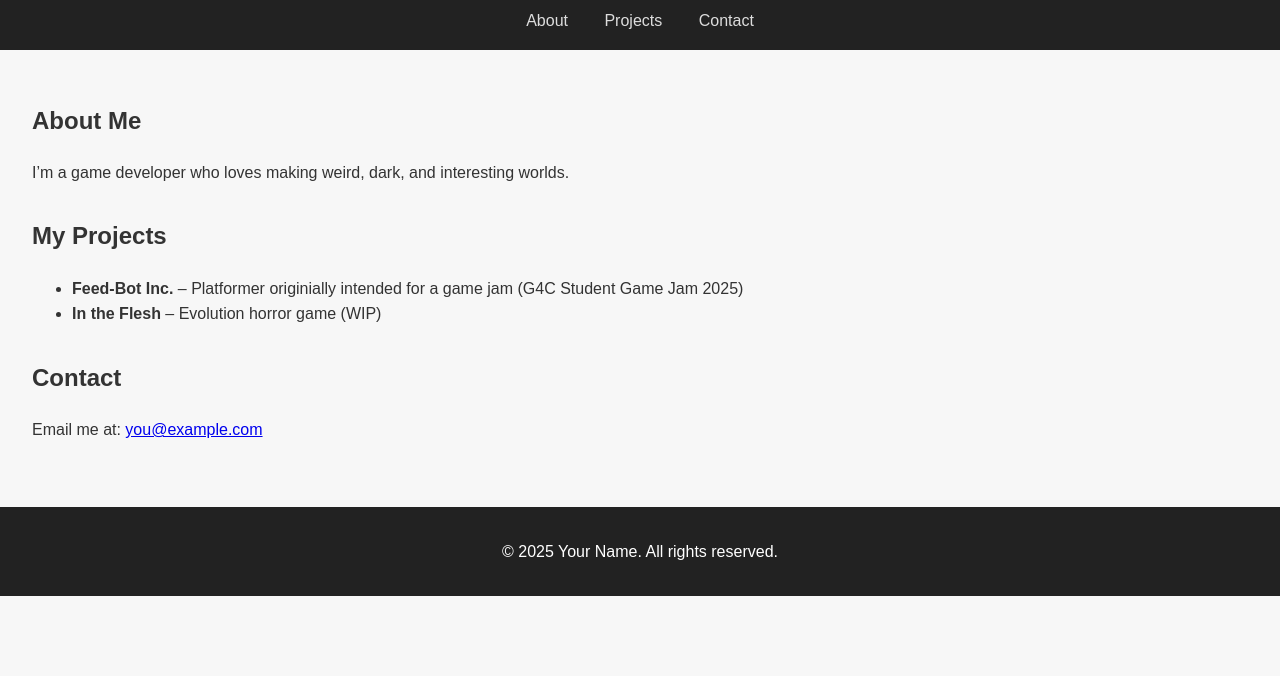
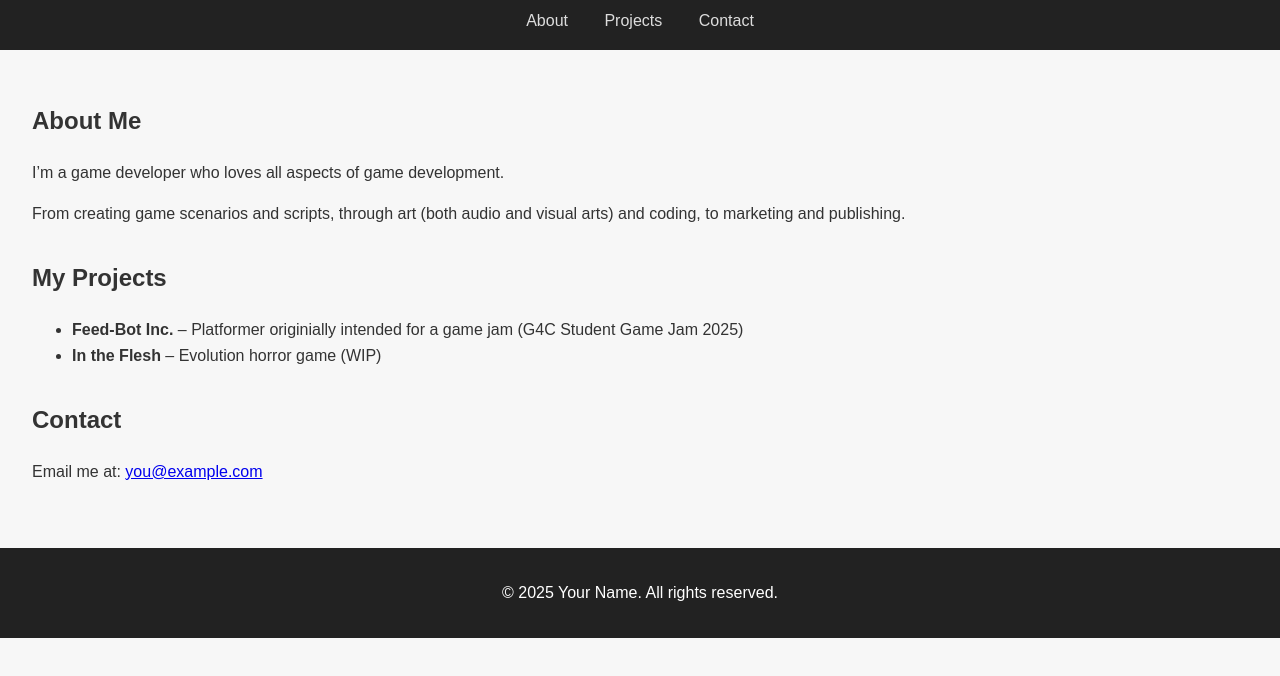
Before and after one commit to BBS-nr/BBS-Website, a plain HTML site: page index.html in a window 1280 px wide. Shown: the part 102-778 px from the top of the page. Drawn offline with Linux system fonts and the light colour scheme.

Commit message:
Update index.html
Mini edit 2

```diff
--- a/index.html
+++ b/index.html
@@ -20,7 +20,8 @@
   <main>
     <section id="about">
       <h2>About Me</h2>
-      <p>I’m a game developer who loves making weird, dark, and interesting worlds.</p>
+      <p>I’m a game developer who loves all aspects of game development.</p>
+      <p>From creating game scenarios and scripts, through art (both audio and visual arts) and coding, to marketing and publishing.</p>
     </section>
 
     <section id="projects">
```
